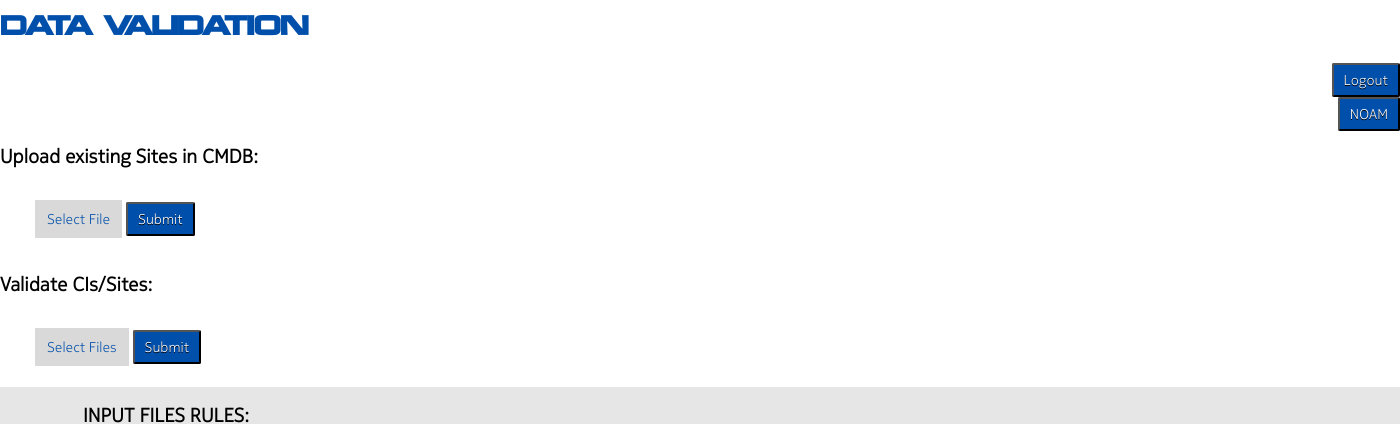
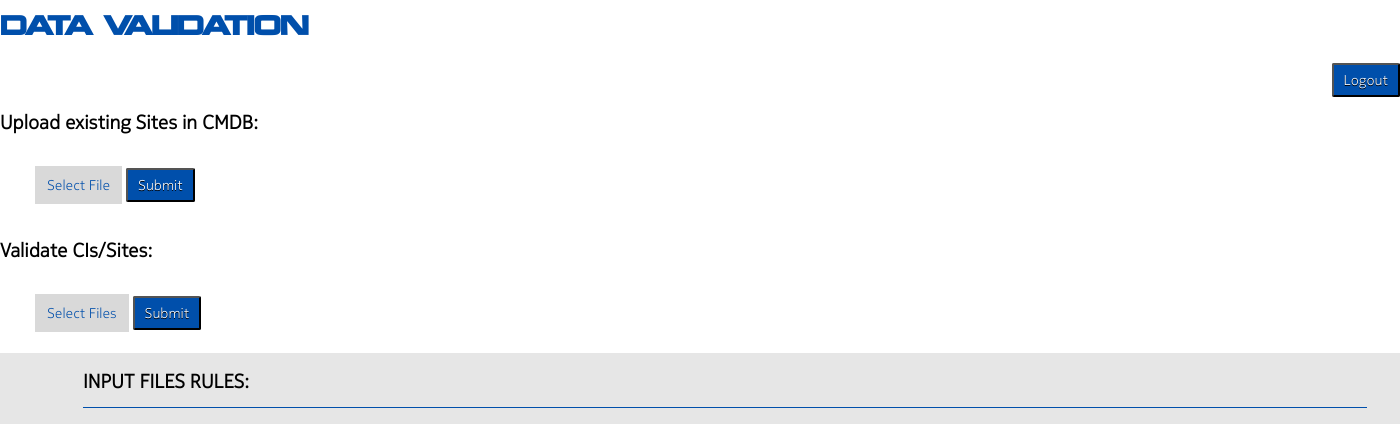
Before and after one commit to tabs11/login_example, a Flask app: template templates/multi_upload_index.html in a window 1400 px wide. Shown: the part 35-459 px from the top of the page. Run offline with Flask 2, Linux system fonts and the light colour scheme; the template is opened without the code that fills it, so the values that code supplies are empty; some libraries are stand-ins or nearby versions.

Commit message:
Update multi_upload_index.html

```diff
--- a/templates/multi_upload_index.html
+++ b/templates/multi_upload_index.html
@@ -5,11 +5,6 @@
     <form action="/logout" method="GET">
         <button class="mybutton" class="fadeIn fourth" type="submit" value="Logout">Logout</button>
     </form>
-</div>
-<div align="right">
-      <form action="/noam" method="GET">
-        <button class="mybutton" name="forwardBtn" type="submit">NOAM</button>
-      </form>
 </div>
   <h2>Upload existing Sites in CMDB:</h2>
   <form class="button" method=post enctype=multipart/form-data>
```
